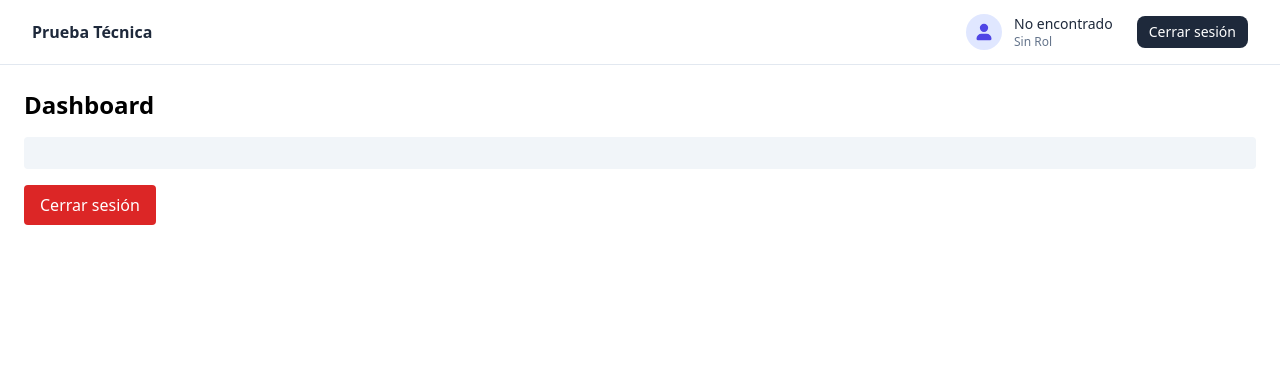
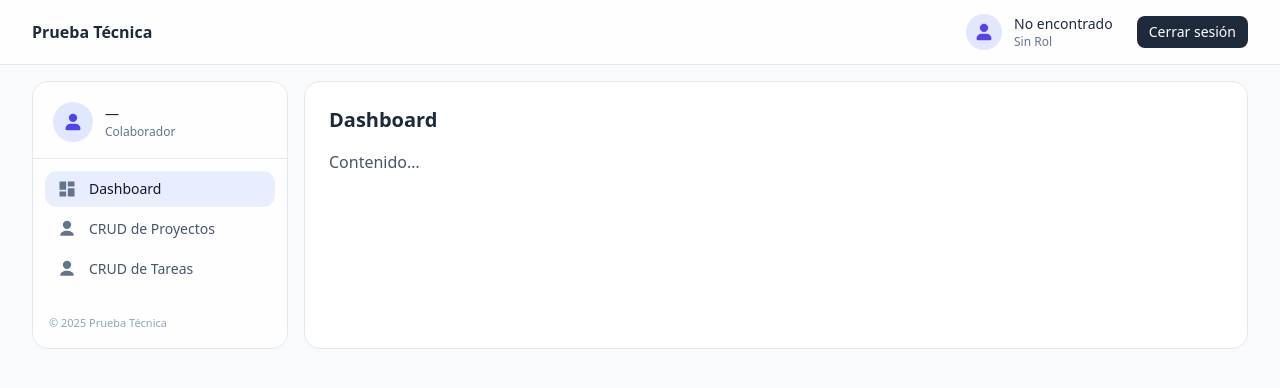
Before and after one commit to JovanyMolina/backend-prueba-tecnica, a Vue app in the folder frontend-proyecto/: page /dashboard in a window 1280 px wide. Shown: the top 388 px of the page. Built offline with nearby package versions, Linux system fonts and the light colour scheme; no server answers; sample sign-in values are in the browser's storage.

Commit message:
feat: frontend - add navbar , sidebar components, and configured the admin and colaborador roles.

```diff
--- a/frontend-proyecto/src/components/Navbar.vue
+++ b/frontend-proyecto/src/components/Navbar.vue
@@ -22,7 +22,7 @@ async function doLogout() {
   Swal.fire({
     icon: "success",
     title: "Sesión cerrada",
-    timer: 1000,
+    timer: 2000,
     showConfirmButton: false,
   });
   router.push("/");
@@ -37,6 +37,12 @@ async function doLogout() {
       class="max-w-7xl mx-auto h-16 px-4 sm:px-6 lg:px-8 flex items-center justify-between"
     >
       <div class="text-slate-800 font-semibold">Prueba Técnica</div>
+     <!--  <a
+         href="/register"
+          class="ml-3 inline-flex items-center px-3 py-1.5 rounded-lg bg-slate-800 text-white text-sm font-medium hover:opacity-90"
+        >
+          Registrar usuarios
+        </a> -->
 
       <div class="flex items-center gap-3">
         <div
--- /dev/null
+++ b/frontend-proyecto/src/components/Sidebar.vue
@@ -0,0 +1,135 @@
+<script setup>
+import { computed } from "vue";
+import { useRoute, useRouter, RouterLink } from "vue-router";
+import { useAuthStore } from "../stores/auth";
+
+const props = defineProps({
+  modelValue: { type: Boolean, default: false }, // abierto en móvil
+});
+const emit = defineEmits(["update:modelValue"]);
+
+const route = useRoute();
+const router = useRouter();
+const auth = useAuthStore();
+
+const user = computed(() => auth.user);
+const role = computed(() => auth.user?.role ?? "colaborador");
+
+// Links del menú (agrega/quita según tus rutas)
+const links = computed(() => {
+  const items = [
+    {
+      label: "Dashboard",
+      to: "/dashboard",
+      icon: `
+      <svg viewBox="0 0 24 24" class="h-5 w-5" aria-hidden="true">
+        <path fill="currentColor"
+          d="M3 13h8V3H3v10Zm0 8h8v-6H3v6Zm10 0h8V11h-8v10Zm0-18v6h8V3h-8Z"/>
+      </svg>`,
+    },
+    {
+      label: "CRUD de Proyectos ",
+      to: "/proyectos",
+      icon: `
+      <svg viewBox="0 0 24 24" class="h-5 w-5" aria-hidden="true">
+        <path fill="currentColor"
+          d="M12 12a5 5 0 1 0-5-5a5 5 0 0 0 5 5Zm0 2c-4.42 0-8 2.24-8 5v1h16v-1c0-2.76-3.58-5-8-5Z"/>
+      </svg>`,
+    },
+     {
+      label: "CRUD de Tareas",
+      to: "/tareas",
+      icon: `
+      <svg viewBox="0 0 24 24" class="h-5 w-5" aria-hidden="true">
+        <path fill="currentColor"
+          d="M12 12a5 5 0 1 0-5-5a5 5 0 0 0 5 5Zm0 2c-4.42 0-8 2.24-8 5v1h16v-1c0-2.76-3.58-5-8-5Z"/>
+      </svg>`,
+    },
+  ];
+
+  if (role.value === "admin") {
+    items.splice(1, 0, {
+      label: "CRUD de Usuarios",
+      to: "/usuarios",
+      icon: `
+      <svg viewBox="0 0 24 24" class="h-5 w-5" aria-hidden="true">
+        <path fill="currentColor"
+          d="M16 11a4 4 0 1 0-4-4a4 4 0 0 0 4 4Zm-8 0a3 3 0 1 0-3-3a3 3 0 0 0 3 3Zm0 2c-3.31 0-6 1.79-6 4v1h6v-1c0-1.39.56-2.64 1.47-3.58A8.1 8.1 0 0 0 8 13Zm8 0c-3.87 0-7 2.13-7 4.75V20h14v-2.25C23 15.13 19.87 13 16 13Z"/>
+      </svg>`,
+    });
+  }
+
+  return items;
+});
+
+function isActive(to) {
+  return route.path === to;
+}
+
+function closeOnMobile() {
+  emit("update:modelValue", false);
+}
+</script>
+
+<template>
+  <div
+    class="fixed inset-0 z-40 bg-slate-900/30 lg:hidden"
+    v-show="modelValue"
+    @click="closeOnMobile"
+  ></div>
+
+  <aside
+    class="fixed z-50 lg:z-0 lg:static top-0 left-0 h-full lg:h-auto w-72 lg:w-64
+           bg-white/80 backdrop-blur border border-slate-200 shadow-xl lg:shadow-none
+           rounded-none lg:rounded-2xl
+           transition-transform lg:translate-x-0"
+    :class="[
+      modelValue ? 'translate-x-0' : '-translate-x-full lg:translate-x-0'
+    ]"
+    aria-label="Menú lateral"
+  >
+    <div class="flex items-center gap-3 px-5 pt-5 pb-4 border-b border-slate-200">
+      <div class="h-10 w-10 rounded-full bg-indigo-100 flex items-center justify-center">
+        <svg viewBox="0 0 24 24" class="h-5 w-5 text-indigo-600">
+          <path
+            fill="currentColor"
+            d="M21,20a2,2,0,0,1-2,2H5a2,2,0,0,1-2-2,6,6,0,0,1,6-6h6A6,6,0,0,1,21,20Zm-9-8A5,5,0,1,0,7,7,5,5,0,0,0,12,12Z"
+          />
+        </svg>
+      </div>
+      <div class="min-w-0">
+        <div class="text-sm font-medium text-slate-800 truncate">
+          {{ user?.name ?? '—' }}
+        </div>
+        <div class="text-xs text-slate-500 capitalize">
+          {{ role }}
+        </div>
+      </div>
+    </div>
+
+    <nav class="p-3">
+      <ul class="space-y-1">
+        <li v-for="item in links" :key="item.to">
+          <RouterLink
+            :to="item.to"
+            class="group flex items-center gap-3 px-3 py-2 rounded-xl
+                   text-slate-600 hover:text-slate-900
+                   hover:bg-indigo-50/70"
+            :class="isActive(item.to)
+              ? 'bg-indigo-100/70 text-slate-900'
+              : ''"
+            @click="closeOnMobile"
+          >
+            <span class="text-slate-500 group-hover:text-indigo-600"
+                  v-html="item.icon"></span>
+            <span class="text-sm font-medium">{{ item.label }}</span>
+          </RouterLink>
+        </li>
+      </ul>
+    </nav>
+
+    <div class="mt-auto p-4 text-[11px] text-slate-400 hidden lg:block">
+      © {{ new Date().getFullYear() }} Prueba Técnica
+    </div>
+  </aside>
+</template>
--- a/frontend-proyecto/src/pages/DashboardView.vue
+++ b/frontend-proyecto/src/pages/DashboardView.vue
@@ -1,18 +1,32 @@
+<!-- src/pages/DashboardView.vue -->
 <script setup>
-import { useAuthStore } from "../stores/auth";
+import { ref } from "vue";
 import Navbar from "../components/Navbar.vue";
-import Swal from "sweetalert2";
+import Sidebar from "../components/Sidebar.vue";
 
-const auth = useAuthStore();
-
-
+const open = ref(false); // para móvil
 </script>
 
 <template>
-  <Navbar />
-  <div class="p-6 space-y-4">
-    <h1 class="text-2xl font-semibold">Dashboard</h1>
-    <pre class="bg-slate-100 p-4 rounded">{{ auth.user }}</pre>
-    <button @click="salir" class="px-4 py-2 rounded bg-red-600 text-white">Cerrar sesión</button>
+  <div class="min-h-screen bg-slate-50">
+    <Navbar />
+
+    <div class="max-w-7xl mx-auto px-4 sm:px-6 lg:px-8 py-4 grid lg:grid-cols-[16rem_1fr] gap-4">
+      <button
+        class="lg:hidden inline-flex items-center gap-2 px-3 py-2 mb-2 rounded-lg
+               bg-slate-900 text-white"
+        @click="open = true"
+      >
+        <svg viewBox="0 0 24 24" class="h-5 w-5"><path fill="currentColor" d="M3 6h18v2H3V6m0 5h18v2H3v-2m0 5h18v2H3v-2"/></svg>
+        Menú
+      </button>
+
+      <Sidebar v-model="open" class="lg:sticky lg:top-4 lg:h-[calc(100vh-6rem)]" />
+
+      <main class="bg-white border border-slate-200 rounded-2xl p-6">
+        <h1 class="text-xl font-semibold text-slate-800 mb-4">Dashboard</h1>
+        <p class="text-slate-600">Contenido…</p>
+      </main>
+    </div>
   </div>
 </template>
--- a/frontend-proyecto/src/pages/LoginView.vue
+++ b/frontend-proyecto/src/pages/LoginView.vue
@@ -62,6 +62,8 @@ async function onSubmit(values) {
           <h1 class="text-2xl font-semibold text-slate-800">Iniciar sesión</h1>
           <p class="text-sm text-slate-500">
             Ingresa tus credenciales para continuar
+            test@example.com
+            password
           </p>
         </div>
 
--- a/frontend-proyecto/src/pages/registerViwe.vue
+++ b/frontend-proyecto/src/pages/registerViwe.vue
@@ -1,5 +1,5 @@
 <script setup>
-import { ref } from "vue";
+import { ref, computed,onMounted  } from "vue";
 import Swal from "sweetalert2";
 import api from "../plugins/api";
 import { useAuthStore } from "../stores/auth";
@@ -18,27 +18,37 @@ const schema = yup.object({
     .string()
     .oneOf([yup.ref("password")], "Las contraseñas no coinciden")
     .required("Requerido"),
+  role: yup.string().oneOf(["colaborador", "admin"], "Rol inválido"),
+
+});
+
+onMounted(async () => {
+  if (localStorage.getItem("token") && !auth.user) {
+    await auth.profile();
+  }
 });
 
 async function onSubmit(values) {
   try {
-    // 1) Crear la cuenta en /api/register
-    const { data } = await api.post("/api/register", {
+    const payload = {
       name: values.name,
       email: values.email,
       password: values.password,
       password_confirmation: values.password_confirmation,
-    });
+    };
+    if (localStorage.getItem("token") && auth.user?.role === "admin") {
+      payload.role = values.role;
+    }
+    const { data } = await api.post("/api/register", payload);
 
-    // 2) Si el backend devuelve token, úsalo; si no, inicia sesión con /api/login
-    if (data?.token) {
+/*     if (data?.token) {
       localStorage.setItem("token", data.token);
       const me = await api.get("/api/me");
       auth.user = me.data;
     } else {
       await auth.login(values.email, values.password);
     }
-
+ */
     Swal.fire({
       icon: "success",
       title: "Cuenta creada",
@@ -51,6 +61,10 @@ async function onSubmit(values) {
     Swal.fire({ icon: "error", title: "Error", text: msg });
   }
 }
+
+const isAdminWithToken = computed(() =>
+  Boolean(localStorage.getItem("token")) && auth.user?.role === "admin"
+);
 </script>
 
 <template>
@@ -108,6 +122,20 @@ async function onSubmit(values) {
             class="mt-1 w-full rounded-lg border-slate-300 focus:border-indigo-500 border focus:ring-indigo-200 focus:ring-2 px-3 py-2 outline-none"
           />
           <ErrorMessage name="email" class="mt-1 text-xs text-red-600" />
+        </div>
+
+        <div v-if="isAdminWithToken" class="mb-4">
+
+          <label class="block text-sm font-medium text-slate-700">Rol</label>
+          <Field
+            name="role"
+            as="select"
+            class="mt-1 w-full rounded-lg border-slate-300 focus:border-indigo-500 border focus:ring-indigo-200 focus:ring-2 px-3 py-2 outline-none"
+          >
+            <option value="colaborador">Colaborador</option>
+            <option value="admin">Administrador</option>
+          </Field>
+          <ErrorMessage name="role" class="mt-1 text-xs text-red-600" />
         </div>
 
         <div class="mb-4">
@@ -230,7 +258,10 @@ async function onSubmit(values) {
           <span>{{ isSubmitting ? "Creando cuenta..." : "Crear cuenta" }}</span>
         </button>
 
-        <p class="text-center text-sm text-slate-600 mt-4">
+        <p
+          v-if="!auth.user || auth.user.role !== 'admin'"
+          class="text-center text-sm text-slate-600 mt-4"
+        >
           ¿Ya tienes cuenta?
           <a href="/" class="text-indigo-600 hover:text-indigo-700"
             >Inicia sesión</a
--- a/frontend-proyecto/src/plugins/api.js
+++ b/frontend-proyecto/src/plugins/api.js
@@ -2,13 +2,13 @@ import axios from "axios";
 
 const api = axios.create({
   baseURL: import.meta.env.VITE_API_URL,
-  headers: { Accept: "application/json" },
+ /*  headers: { Accept: "application/json" }, */
 });
 
+
 api.interceptors.request.use((config) => {
-  const token = localStorage.getItem("token");
-  if (token) config.headers.Authorization = `Bearer ${token}`;
-  console.log("token: ", token)
+  const t = localStorage.getItem("token");
+  if (t) config.headers.Authorization = `Bearer ${t}`;
   return config;
 });
 
```
